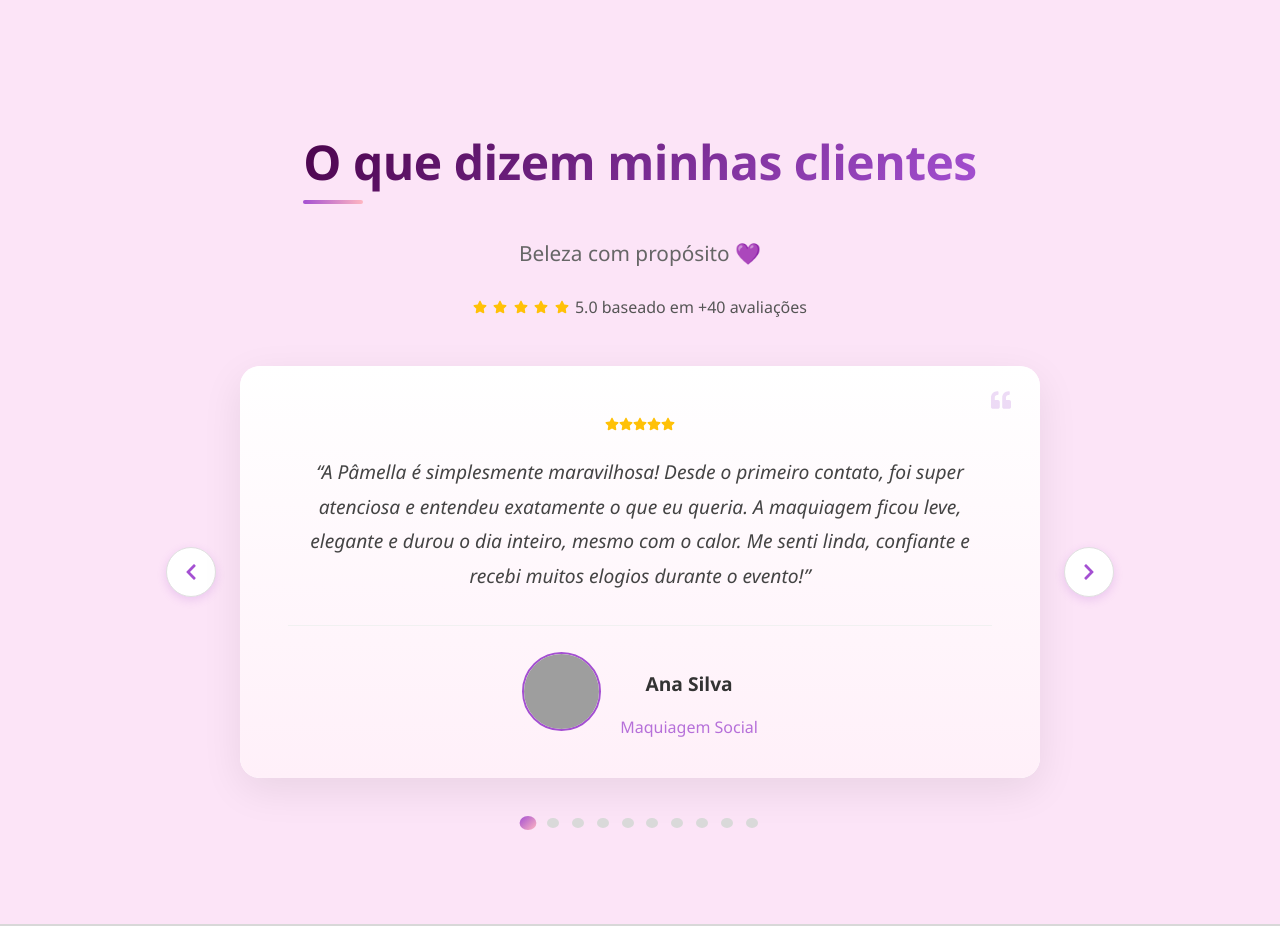
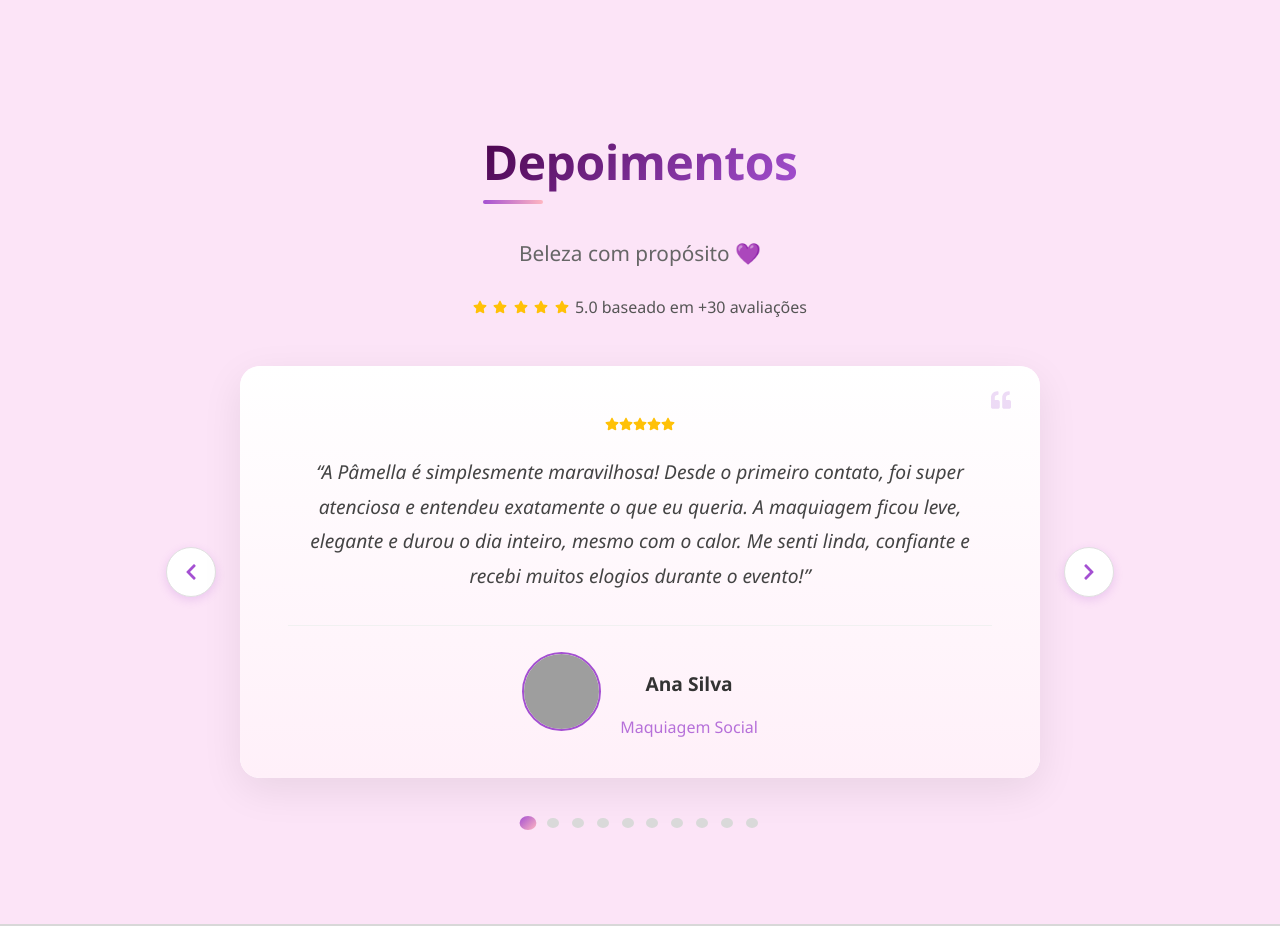
Before and after one commit to Barbaracoosta/website-maquiadora-react, a React (Create React App) app: page / in a window 1280 px wide. Shown: the part 4420-5346 px from the top of the page. Built offline with nearby package versions, Linux system fonts and the light colour scheme; grey boxes are pictures that could not be loaded.

Commit message:
ajustando titulo da sessão depoimentos

```diff
--- a/src/components/Depoimentos.jsx
+++ b/src/components/Depoimentos.jsx
@@ -123,14 +123,14 @@ function Depoimentos() {
     <section id="depoimentos">
       <div className="depoimentos-container">
         <div className="depoimentos-header">
-          <h2>O que dizem minhas clientes</h2>
+          <h2>Depoimentos</h2>
           <p className="depoimentos-subtitle">Beleza com propósito 💜</p>
 
           <div className="depoimentos-rating-overview">
             {[...Array(5)].map((_, i) => (
               <FaStar key={i} className="estrela-ativa" size={14} />
             ))}
-            <span>5.0 baseado em +40 avaliações</span>
+            <span>5.0 baseado em +30 avaliações</span>
           </div>
         </div>
 
```
